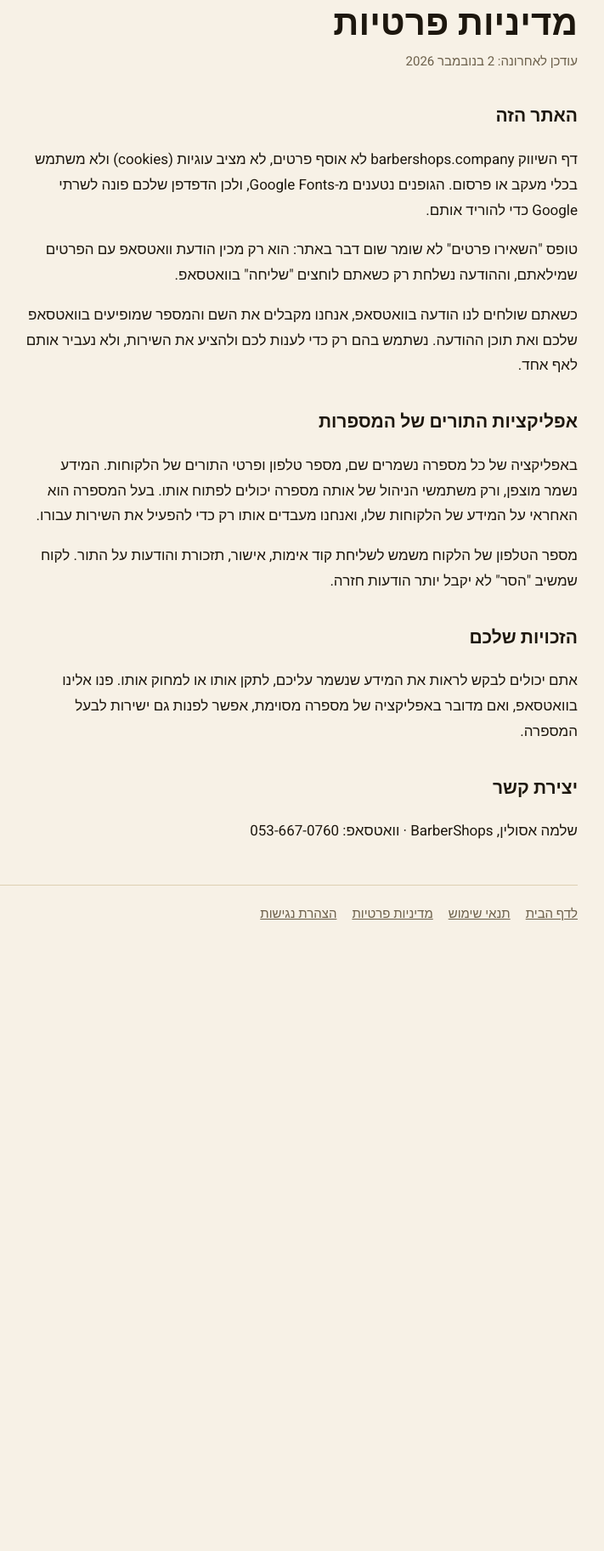
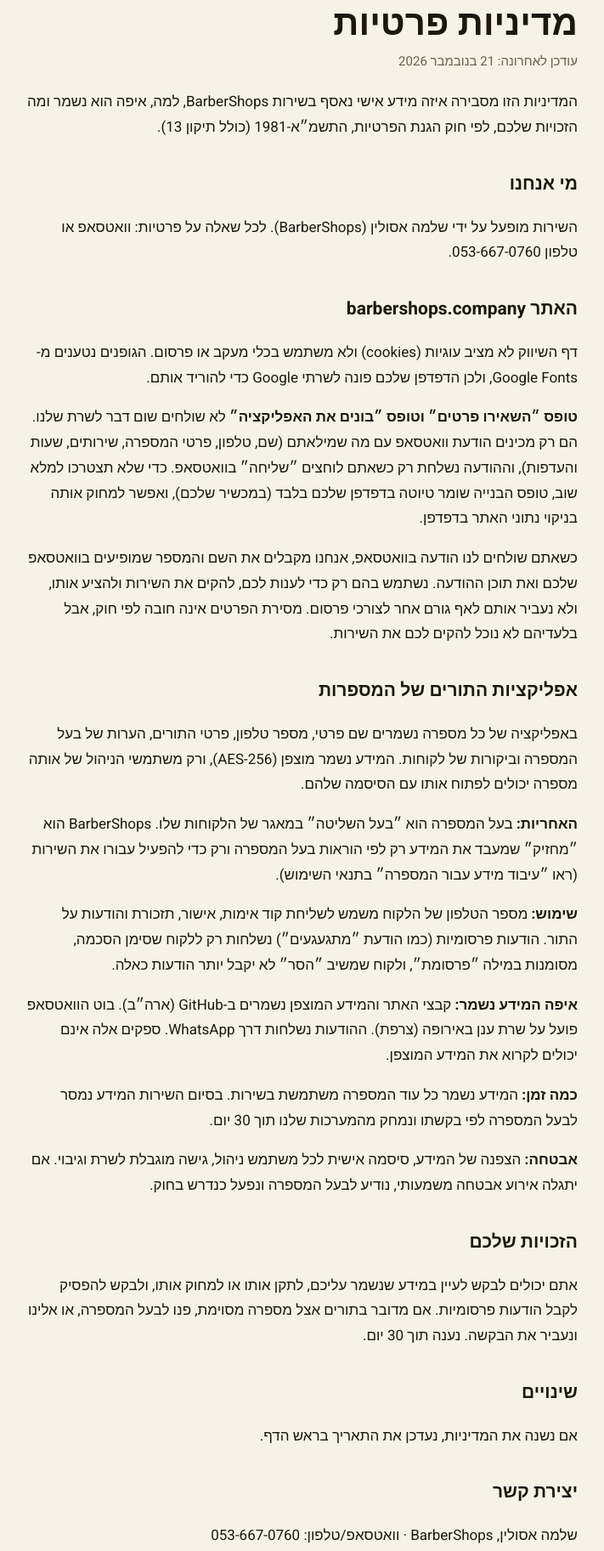
Before and after one commit to chlomo111-bit/barbershops-site, a plain HTML site: page privacy.html in a window 1280 px wide. Shown: the part 111-1936 px from the top of the page at 85% size, without its empty margins (340-1051 px from the left). Before the commit the page ends 1271 px from the top, so only its background shows below. Drawn offline with Linux system fonts and the light colour scheme; animation ran at ten frames a second.

Commit message:
Audit : pages légales mises à jour (vie privée/תיקון 13, sous-traitance de données, annulation 14 jours, accessibilité), robots.txt, sitemap.xml
Co-Authored-By: Claude Opus 5.5 <noreply@anthropic.com>
Claude-Session: https://claude.ai/code/session_01K8i1w16wt4gx6jYoTbpZMX

```diff
--- a/privacy.html
+++ b/privacy.html
@@ -4,6 +4,7 @@
 <meta charset="utf-8">
 <meta name="viewport" content="width=device-width, initial-scale=1">
 <title>מדיניות פרטיות · BarberShops</title>
+<meta name="description" content="איזה מידע נאסף בשירות BarberShops, איפה הוא נשמר ומה הזכויות שלכם.">
 <meta name="robots" content="index, follow">
 <link rel="icon" href="favicon.svg" type="image/svg+xml">
 <link rel="stylesheet" href="https://fonts.googleapis.com/css2?family=Heebo:wght@400;700;900&display=swap">
@@ -28,19 +29,33 @@ footer a{color:var(--muted)}
 <main class="wrap">
 <a class="home" href="/">Barber<b>Shops</b></a>
 <h1>מדיניות פרטיות</h1>
-<p class="upd">עודכן לאחרונה: 2 בנובמבר 2026</p>
+<p class="upd">עודכן לאחרונה: 21 בנובמבר 2026</p>
 
-<h2>האתר הזה</h2>
-<p>דף השיווק barbershops.company לא אוסף פרטים, לא מציב עוגיות (cookies) ולא משתמש בכלי מעקב או פרסום. הגופנים נטענים מ-Google Fonts, ולכן הדפדפן שלכם פונה לשרתי Google כדי להוריד אותם.</p>
-<p>טופס "השאירו פרטים" לא שומר שום דבר באתר: הוא רק מכין הודעת וואטסאפ עם הפרטים שמילאתם, וההודעה נשלחת רק כשאתם לוחצים "שליחה" בוואטסאפ.</p>
-<p>כשאתם שולחים לנו הודעה בוואטסאפ, אנחנו מקבלים את השם והמספר שמופיעים בוואטסאפ שלכם ואת תוכן ההודעה. נשתמש בהם רק כדי לענות לכם ולהציע את השירות, ולא נעביר אותם לאף אחד.</p>
+<p>המדיניות הזו מסבירה איזה מידע אישי נאסף בשירות BarberShops, למה, איפה הוא נשמר ומה הזכויות שלכם, לפי חוק הגנת הפרטיות, התשמ״א-1981 (כולל תיקון 13).</p>
+
+<h2>מי אנחנו</h2>
+<p>השירות מופעל על ידי שלמה אסולין (BarberShops). לכל שאלה על פרטיות: וואטסאפ או טלפון <span dir="ltr">053-667-0760</span>.</p>
+
+<h2>האתר barbershops.company</h2>
+<p>דף השיווק לא מציב עוגיות (cookies) ולא משתמש בכלי מעקב או פרסום. הגופנים נטענים מ-Google Fonts, ולכן הדפדפן שלכם פונה לשרתי Google כדי להוריד אותם.</p>
+<p><b>טופס ״השאירו פרטים״ וטופס ״בונים את האפליקציה״</b> לא שולחים שום דבר לשרת שלנו. הם רק מכינים הודעת וואטסאפ עם מה שמילאתם (שם, טלפון, פרטי המספרה, שירותים, שעות והעדפות), וההודעה נשלחת רק כשאתם לוחצים ״שליחה״ בוואטסאפ. כדי שלא תצטרכו למלא שוב, טופס הבנייה שומר טיוטה בדפדפן שלכם בלבד (במכשיר שלכם), ואפשר למחוק אותה בניקוי נתוני האתר בדפדפן.</p>
+<p>כשאתם שולחים לנו הודעה בוואטסאפ, אנחנו מקבלים את השם והמספר שמופיעים בוואטסאפ שלכם ואת תוכן ההודעה. נשתמש בהם רק כדי לענות לכם, להקים את השירות ולהציע אותו, ולא נעביר אותם לאף גורם אחר לצורכי פרסום. מסירת הפרטים אינה חובה לפי חוק, אבל בלעדיהם לא נוכל להקים לכם את השירות.</p>
+
 <h2>אפליקציות התורים של המספרות</h2>
-<p>באפליקציה של כל מספרה נשמרים שם, מספר טלפון ופרטי התורים של הלקוחות. המידע נשמר מוצפן, ורק משתמשי הניהול של אותה מספרה יכולים לפתוח אותו. בעל המספרה הוא האחראי על המידע של הלקוחות שלו, ואנחנו מעבדים אותו רק כדי להפעיל את השירות עבורו.</p>
-<p>מספר הטלפון של הלקוח משמש לשליחת קוד אימות, אישור, תזכורת והודעות על התור. לקוח שמשיב "הסר" לא יקבל יותר הודעות חזרה.</p>
+<p>באפליקציה של כל מספרה נשמרים שם פרטי, מספר טלפון, פרטי התורים, הערות של בעל המספרה וביקורות של לקוחות. המידע נשמר מוצפן (AES-256), ורק משתמשי הניהול של אותה מספרה יכולים לפתוח אותו עם הסיסמה שלהם.</p>
+<p><b>האחריות:</b> בעל המספרה הוא ״בעל השליטה״ במאגר של הלקוחות שלו. BarberShops הוא ״מחזיק״ שמעבד את המידע רק לפי הוראות בעל המספרה ורק כדי להפעיל עבורו את השירות (ראו ״עיבוד מידע עבור המספרה״ בתנאי השימוש).</p>
+<p><b>שימוש:</b> מספר הטלפון של הלקוח משמש לשליחת קוד אימות, אישור, תזכורת והודעות על התור. הודעות פרסומיות (כמו הודעת ״מתגעגעים״) נשלחות רק ללקוח שסימן הסכמה, מסומנות במילה ״פרסומת״, ולקוח שמשיב ״הסר״ לא יקבל יותר הודעות כאלה.</p>
+<p><b>איפה המידע נשמר:</b> קבצי האתר והמידע המוצפן נשמרים ב-GitHub (ארה״ב). בוט הוואטסאפ פועל על שרת ענן באירופה (צרפת). ההודעות נשלחות דרך WhatsApp. ספקים אלה אינם יכולים לקרוא את המידע המוצפן.</p>
+<p><b>כמה זמן:</b> המידע נשמר כל עוד המספרה משתמשת בשירות. בסיום השירות המידע נמסר לבעל המספרה לפי בקשתו ונמחק מהמערכות שלנו תוך 30 יום.</p>
+<p><b>אבטחה:</b> הצפנה של המידע, סיסמה אישית לכל משתמש ניהול, גישה מוגבלת לשרת וגיבוי. אם יתגלה אירוע אבטחה משמעותי, נודיע לבעל המספרה ונפעל כנדרש בחוק.</p>
+
 <h2>הזכויות שלכם</h2>
-<p>אתם יכולים לבקש לראות את המידע שנשמר עליכם, לתקן אותו או למחוק אותו. פנו אלינו בוואטסאפ, ואם מדובר באפליקציה של מספרה מסוימת, אפשר לפנות גם ישירות לבעל המספרה.</p>
-<h2>יצירת קשר</h2><p>שלמה אסולין, BarberShops · וואטסאפ: <span dir="ltr">053-667-0760</span></p>
-<footer><a href="/">לדף הבית</a><a href="terms.html">תנאי שימוש</a><a href="privacy.html">מדיניות פרטיות</a><a href="accessibility.html">הצהרת נגישות</a></footer>
+<p>אתם יכולים לבקש לעיין במידע שנשמר עליכם, לתקן אותו או למחוק אותו, ולבקש להפסיק לקבל הודעות פרסומיות. אם מדובר בתורים אצל מספרה מסוימת, פנו לבעל המספרה, או אלינו ונעביר את הבקשה. נענה תוך 30 יום.</p>
+
+<h2>שינויים</h2>
+<p>אם נשנה את המדיניות, נעדכן את התאריך בראש הדף.</p>
+
+<h2>יצירת קשר</h2><p>שלמה אסולין, BarberShops · וואטסאפ/טלפון: <span dir="ltr">053-667-0760</span></p>
 </main>
 </body>
 </html>
```
Also changed, not shown: accessibility.html (+7 -1 lines), index.html (+4 -4 lines), sitemap.xml (added, +7 -0 lines), start.html (+2 -1 lines), terms.html (+17 -4 lines), robots.txt (added).
